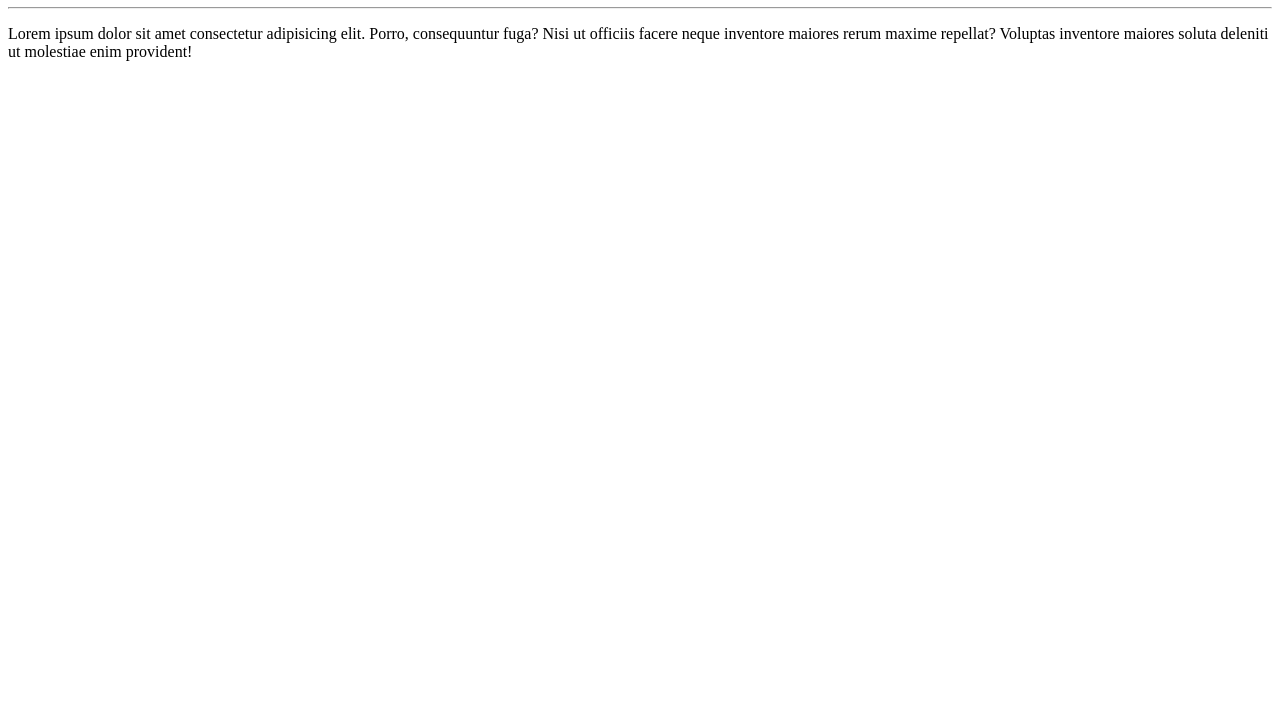
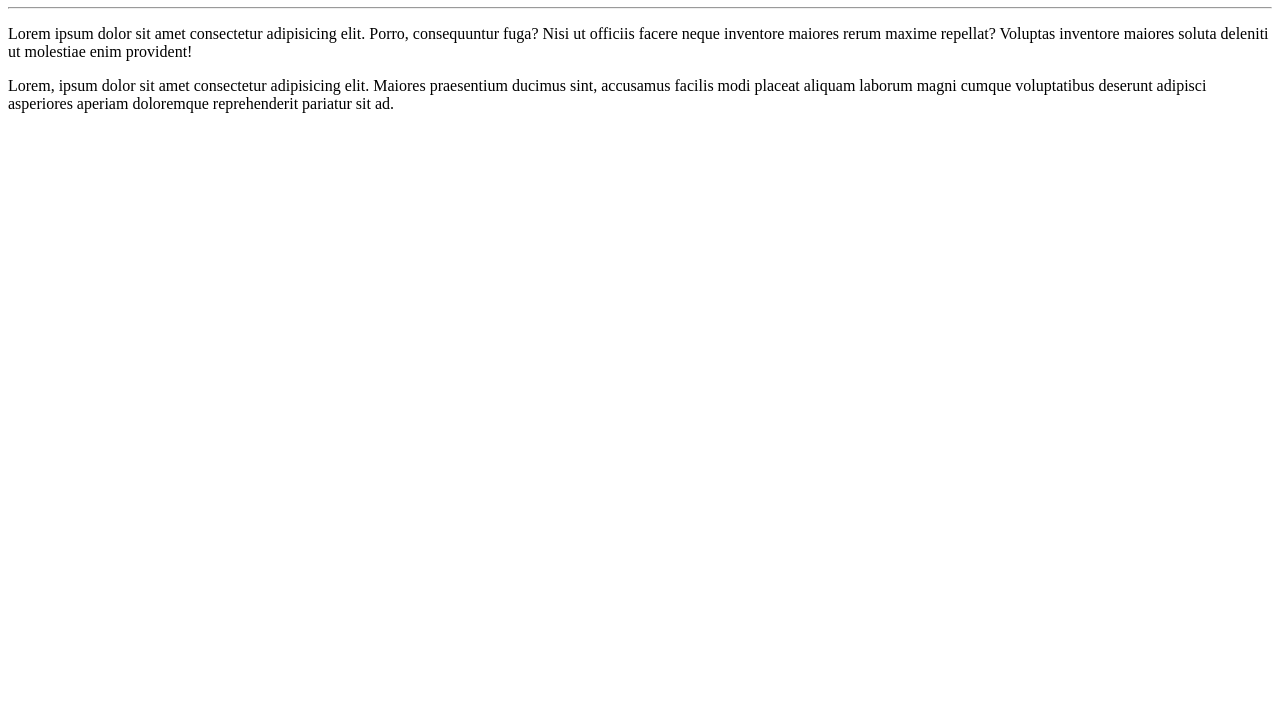
Before and after one commit to Nataliasalles1/Ola-Mundo, a plain HTML site: page site-exemplo/index.html in a window 1280 px wide. Shown: the part 73-800 px from the top of the page. Drawn offline with Linux system fonts and the light colour scheme.

Commit message:
Update index.html
Adicionei mais um parágrafo

```diff
--- a/site-exemplo/index.html
+++ b/site-exemplo/index.html
@@ -10,6 +10,6 @@
     <h1>Olá, sejam bem vindos!</h1>
     <hr>
     <p>Lorem ipsum dolor sit amet consectetur adipisicing elit. Porro, consequuntur fuga? Nisi ut officiis facere neque inventore maiores rerum maxime repellat? Voluptas inventore maiores soluta deleniti ut molestiae enim provident!</p>
-
+    <p>Lorem, ipsum dolor sit amet consectetur adipisicing elit. Maiores praesentium ducimus sint, accusamus facilis modi placeat aliquam laborum magni cumque voluptatibus deserunt adipisci asperiores aperiam doloremque reprehenderit pariatur sit ad.</p>
 </body>
 </html>
```
